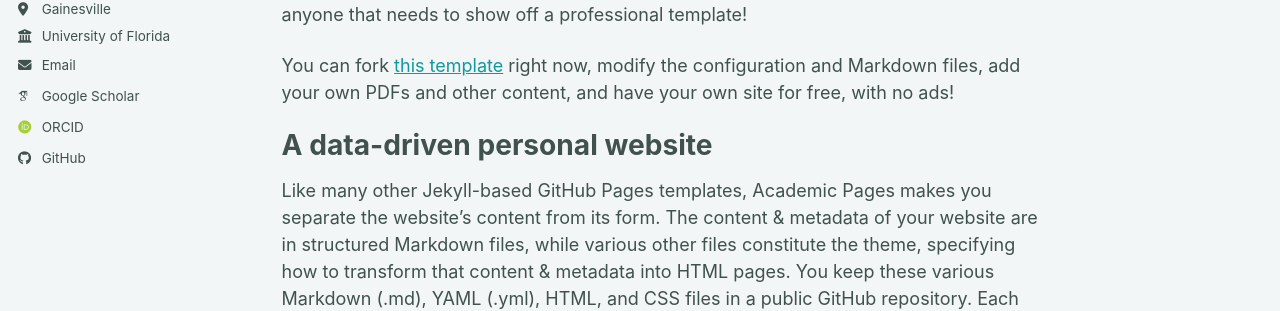
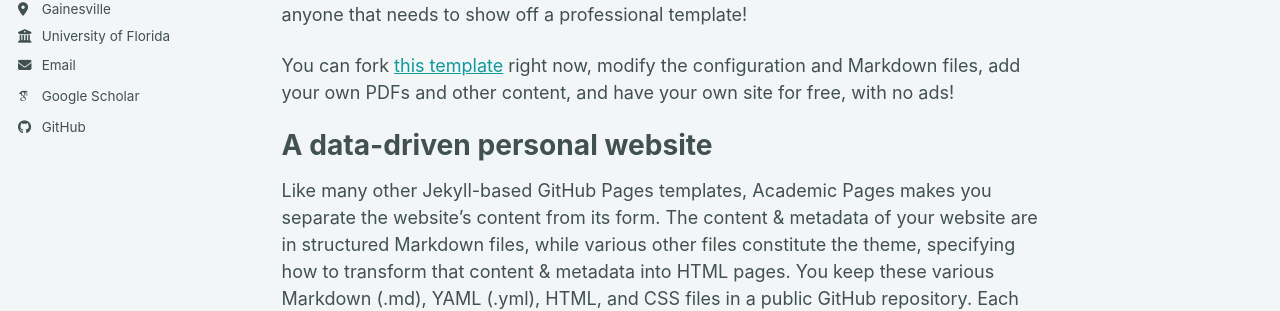
Before and after one commit to lharriscoble/lharriscoble.github.io, a Jekyll site: the page built from _pages/about.md, in a window 1280 px wide. Shown: the part 359-670 px from the top of the page. Built offline with Jekyll 4.4.1, drawn with Linux system fonts in a browser that asks for light colours; some web fonts are replaced; a script bundle is joined from its source files by our own code; library files that are not in the unit come from our copies.

Commit message:
Update _config.yml

```diff
--- a/_config.yml
+++ b/_config.yml
@@ -38,7 +38,7 @@
   googlescholar    : "https://scholar.google.com/citations?user=PS_CX0AAAAAJ"
   inspire-hep      : # URL
   impactstory      : # URL
-  orcid            : "https://orcid.org/yourorcidurl"
+  orcid            : #"https://orcid.org/yourorcidurl"
   semantic         : # URL
   ssrn             : # URL
   pubmed           : #"https://www.ncbi.nlm.nih.gov/pubmed/?term=john+snow"
@@ -51,7 +51,7 @@
   bitbucket        : # Username - Update with your username on the site
   codepen          : # Username
   dribbble         : # Username
-  github           : "academicpages"
+  github           : "lharriscoble"
   kaggle           : # Username
   stackoverflow    : # User number or user number and name (i.e., use "1" or "1/jeff-atwood")
 
```
